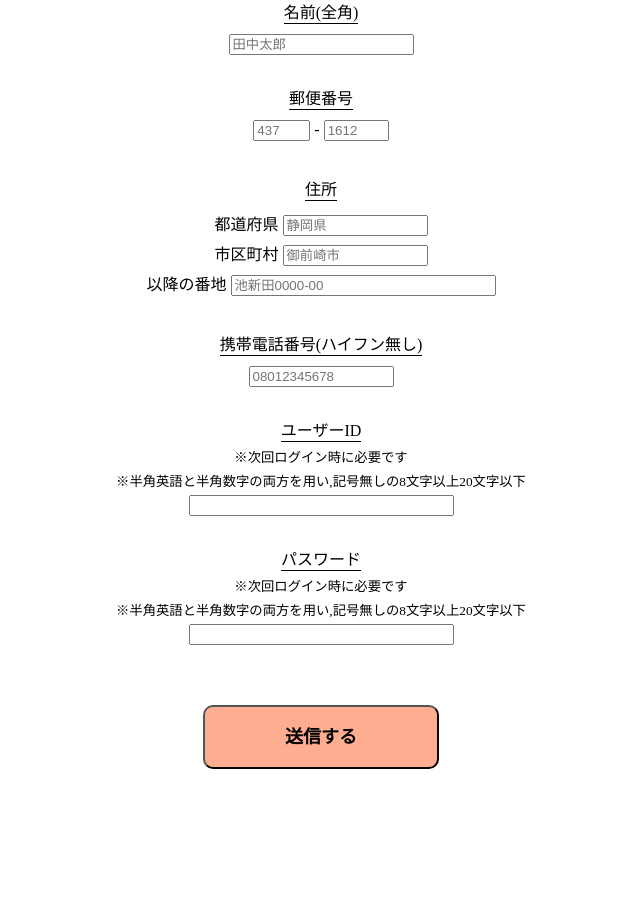
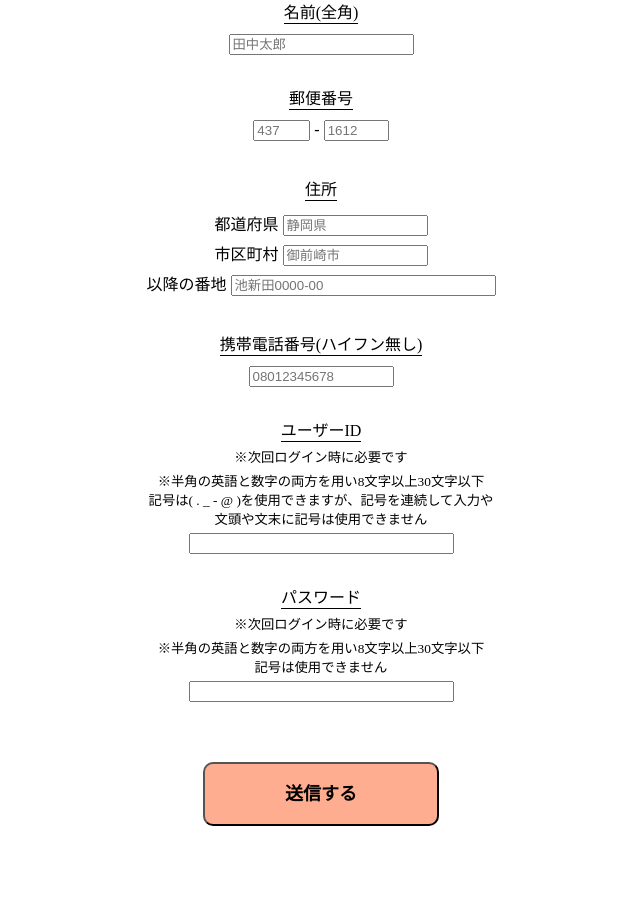
Before and after one commit to akahori01/a-rice, a PHP site: page /first-signup.php in a window 1280 px wide. Shown: the part 233-1149 px from the top of the page, without its empty margins (319-959 px from the left). Run offline with PHP 8.4, Linux system fonts and the light colour scheme; some libraries are stand-ins or nearby versions.

Commit message:
氏名・住所入力時の文字制限(正規表現)の追加、ユーザーID入力時の文字制限(正規表現)の追加を行いメアドでも入力できる仕様に変更

```diff
--- a/class/Check.php
+++ b/class/Check.php
@@ -52,7 +52,8 @@ class Check
     // 氏名や住所等の文字種制限がない場合
     public function textboxcheck($text): bool
     {
-        return (self::RESULT_TRUE === preg_match('/\A[[:^cntrl:]]{1,30}\z/u', $text));
+        // return (self::RESULT_TRUE === preg_match('/\A[[:^cntrl:]]{1,30}\z/u', $text));
+        return (self::RESULT_TRUE === preg_match('/\A[\p{Hiragana}\p{Katakana}\p{Han}a-zA-Z0-9\-\ー－]{1,30}\z/u', $text));
     }
 
 
@@ -90,13 +91,20 @@ class Check
     }
 
     // 引数が半角の英字と数字の両方を含んでいるかチェック関数
-    public function useEnglishAndIntegerHalfSize($value): bool
+    public function regularExpressionForUserid($value): bool
+    {
+        $v = strval($value);
+        return (self::RESULT_TRUE === preg_match('/\A(?=.*[a-zA-Z])(?=.*[0-9])[a-zA-Z0-9](?:[a-zA-Z0-9]|[_.@-](?=[a-zA-Z0-9])){1,28}[a-zA-Z0-9]\z/u', $v));
+    }
+
+    // 引数が半角の英字と数字の両方を含んでいるかチェック関数
+    public function regularExpressionForPassword($value): bool
     {
         $v = strval($value);
         return (self::RESULT_TRUE === preg_match('/\A[a-zA-Z0-9]+\z/u', $v) && self::RESULT_TRUE === preg_match('/[a-zA-Z]+/u', $v) && self::RESULT_TRUE === preg_match('/[0-9]+/u', $v));
     }
 
-    // パスワードが8文字以上20文字以下のチェック関数
+    // パスワードが8文字以上30文字以下のチェック関数
     public function valueLength($password): bool
     {
         return self::MIN_LENGTH <= strlen(strval($password)) && strlen(strval($password)) <= self::MAX_LENGTH;
--- a/class/SignUp.php
+++ b/class/SignUp.php
@@ -249,7 +249,7 @@ class SignUp
                     }
                     break;
                 case self::SIGNUP_USER_ID:
-                    if(!$this->check->useEnglishAndIntegerHalfSize($value)){
+                    if(!$this->check->regularExpressionForUserid($value)){
                         $this->message->pushViolationChar($key);
                         unset($this->datas[$key]);
                     } elseif(!$this->check->valueLength($value)){
@@ -271,7 +271,7 @@ class SignUp
                     }
                     break;
                 case self::SIGNUP_PASSWORD:
-                    if(!$this->check->useEnglishAndIntegerHalfSize($value)){
+                    if(!$this->check->regularExpressionForPassword($value)){
                         $this->message->pushViolationChar($key);
                         unset($this->datas[$key]);
                     } elseif(!$this->check->valueLength($value)){
--- a/configs/constClass.php
+++ b/configs/constClass.php
@@ -15,7 +15,7 @@ class ConstClass
     // Check.php
     const RESULT_TRUE = 1;
     const MIN_LENGTH = 8;
-    const MAX_LENGTH = 20;
+    const MAX_LENGTH = 30;
     const PREFECTURE = '静岡県';
     const CITY1 = '御前崎市';
     const CITY2 = '菊川市';
@@ -34,7 +34,7 @@ class ConstClass
     const NOT_USE_ENCODING = 'エンコーディグ(UTF-8)にしてから入力して下さい';
     const NOT_MODEL_NAME_ALL = '全ての入力欄は型名が違います';
     const NOT_MODEL_NAME = '型名が違います';
-    const CHARACTERS_NOT_USED = '30文字以内で入力してください。改行やタブな・記号は使用できません';
+    const CHARACTERS_NOT_USED = '30文字以内で入力してください。記号は使用できません(ハイフンのみ使用可能)';
     const INPUT_MISS = '記入内容が正しくありません';
     const OUT_OF_RANGE = '運搬範囲外の住所です';
     const VIOLATION_CHAR = '半角英字と半角数字の両方を組み合わせて下さい';
--- a/errorLog/logoutRecord.php
+++ b/errorLog/logoutRecord.php
@@ -194,3 +194,4 @@
 2024-11-17 18:37:11, IPアドレス ::1, URL http://, ユーザー名 コシヒログアウトしました
 2024-11-17 18:37:26, IPアドレス ::1, URL http://, ユーザー名 コシヒログアウトしました
 2024-11-25 19:21:18, IPアドレス ::1, URL http://, ユーザー名 コシヒログアウトしました
+2024-11-30 18:30:37, IPアドレス ::1, URL http://, ユーザー名 コシヒログアウトしました
--- a/public/first-signup.php
+++ b/public/first-signup.php
@@ -118,7 +118,7 @@ $_SESSION['first_signup_token'] = $randomId;
                     <ul>
                         <li class="under-line">ユーザーID</li>
                         <li class="small-font">※次回ログイン時に必要です</li>
-                        <li class="small-font">※半角英語と半角数字の両方を用い,<span class="indention"></span>記号無しの8文字以上20文字以下</li>
+                        <li class="small-font">※半角の英語と数字の両方を用い8文字以上30文字以下<br>記号は( . _ - @ )を使用できますが、記号を連続して入力や<br>文頭や文末に記号は使用できません</li>
                         <li class="warning"><?= isset($_SESSION[ConstApp::SIGNUP_MESSAGE][ConstApp::SIGNUP_USER_ID]) ? $_SESSION[ConstApp::SIGNUP_MESSAGE][ConstApp::SIGNUP_USER_ID] : '' ?></li>
                         <li><input type="text" name="userId" size="30" autocorrect="off" autocapitalize="off" value="<?= isset($_SESSION[ConstApp::SIGNUP_DATA][ConstApp::SIGNUP_USER_ID]) ? $_SESSION[ConstApp::SIGNUP_DATA][ConstApp::SIGNUP_USER_ID] : '' ?>" required></li>
                     </ul>
@@ -127,7 +127,7 @@ $_SESSION['first_signup_token'] = $randomId;
                     <ul>
                         <li class="under-line">パスワード</li>
                         <li class="small-font">※次回ログイン時に必要です</li>
-                        <li class="small-font">※半角英語と半角数字の両方を用い,<span class="indention"></span>記号無しの8文字以上20文字以下</li>
+                        <li class="small-font">※半角の英語と数字の両方を用い8文字以上30文字以下<br>記号は使用できません</li>
                         <li class="warning"><?= isset($_SESSION[ConstApp::SIGNUP_MESSAGE][ConstApp::SIGNUP_PASSWORD]) ? $_SESSION[ConstApp::SIGNUP_MESSAGE][ConstApp::SIGNUP_PASSWORD] : '' ?></li>
                         <li><input type="password" name="password" size="30" autocorrect="off" autocapitalize="off" value="<?= isset($_SESSION[ConstApp::SIGNUP_DATA][ConstApp::SIGNUP_PASSWORD]) ? $_SESSION[ConstApp::SIGNUP_DATA][ConstApp::SIGNUP_PASSWORD] : '' ?>" required></li>
                     </ul>
```
Also changed, not shown: DB/PdoForm.php (+4 -18 lines), inc/loginHeader.php (+4 -3 lines).
